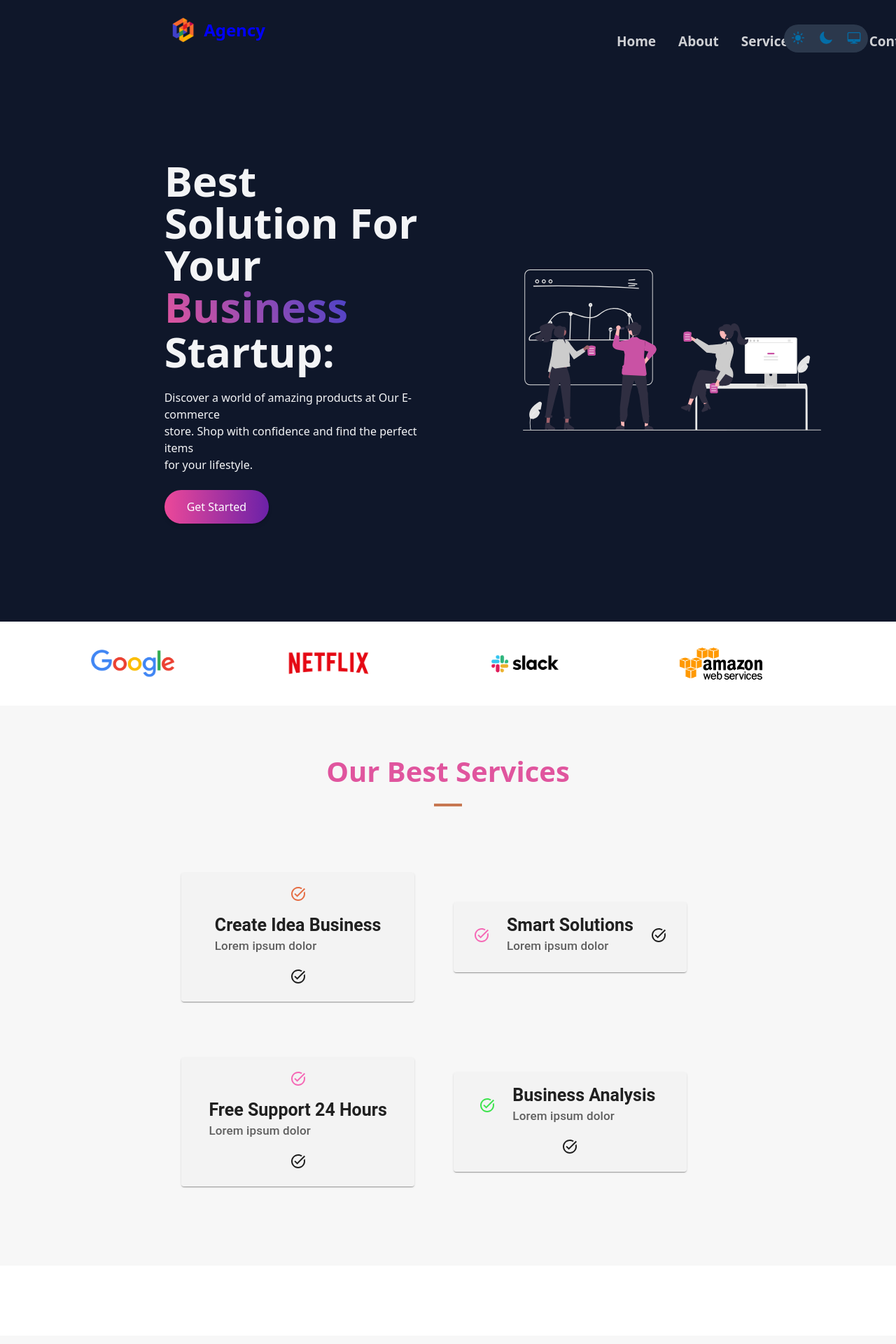
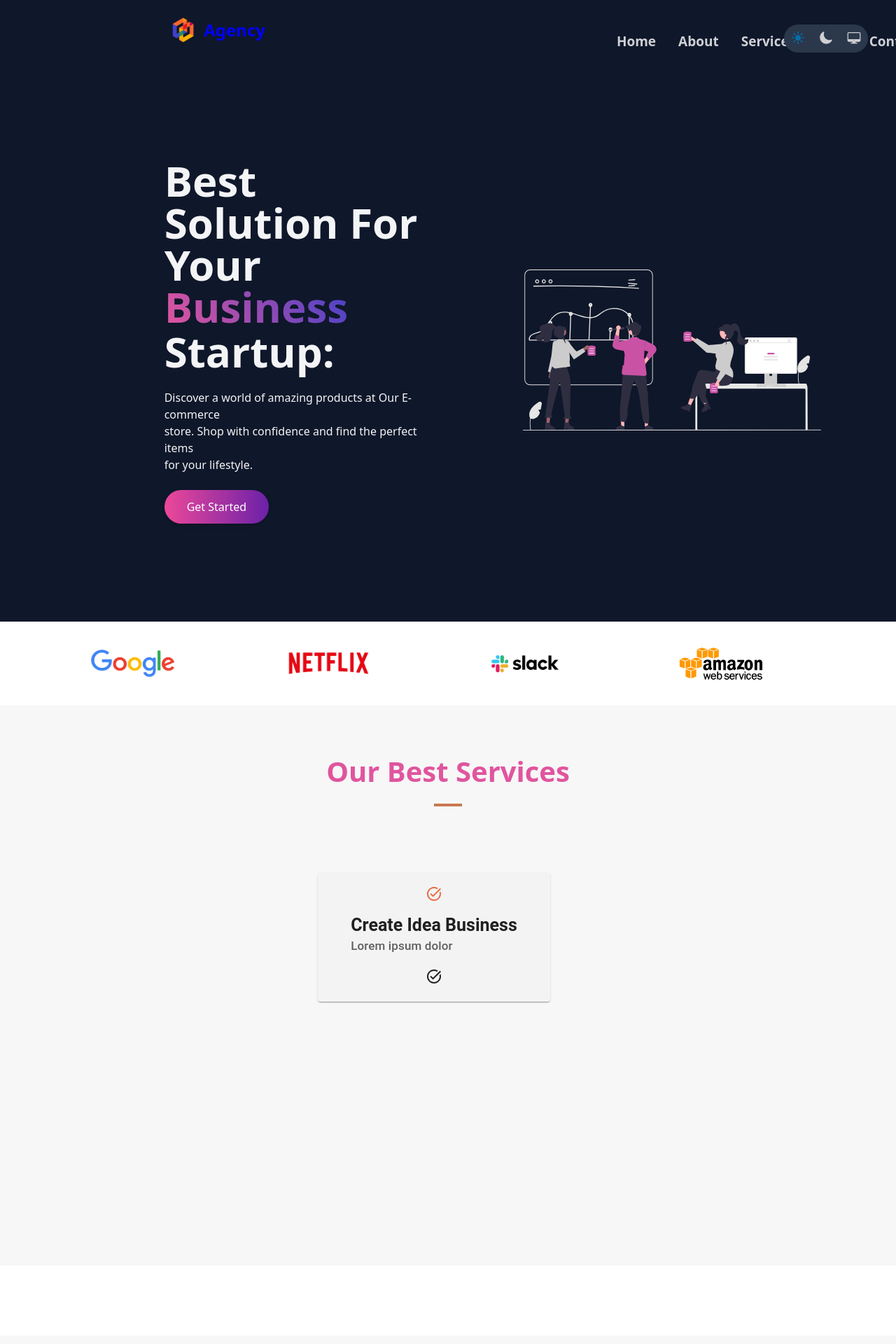
Before and after one commit to rakotoarisonlandry/Agency, a React (Vite) app: page / in a window 1280 px wide. Shown: the top 1920 px of the page at 70% size. Built offline with nearby package versions, Linux system fonts and the light colour scheme.

Commit message:
change methode' card

```diff
--- a/src/component/ServicePage.jsx
+++ b/src/component/ServicePage.jsx
@@ -6,6 +6,7 @@ import ServicePageSectionOne from "./ServicePageSectionOne";
 
 
 function ServicePage() {
+
   return (
     <React.Fragment>
       <Stack
@@ -42,9 +43,9 @@ function ServicePage() {
             </Grid>
           </CardContent>
         </Card>
-        <ServicePageSectionOne />
+        {/* <ServicePageSectionOne /> */}
       </Stack>
-      <ServicePageComponent />
+      {/* <ServicePageComponent /> */}
     </React.Fragment>
   );
 }
--- a/src/component/ServicePageSection.jsx
+++ b/src/component/ServicePageSection.jsx
@@ -4,6 +4,28 @@ import TaskAltIcon from "@mui/icons-material/TaskAlt";
 import ServicePageSectionTwo from "./servicePageSectionTwo";
 
 function ServicePageComponent() {
+  const options = [
+    {
+      id: "1",
+      texteHeader: " Free Support 24 Hours",
+      text: "Lorem ipsum dolor",
+    },
+    {
+      id: "2",
+      texteHeader: " Free Support 24 Hours",
+      text: "Lorem ipsum dolor",
+    },
+    {
+      id: "3",
+      texteHeader: " Free Support 24 Hours",
+      text: "Lorem ipsum dolor",
+    },
+    {
+      id: "4",
+      texteHeader: " Free Support 24 Hours",
+      text: "Lorem ipsum dolor",
+    },
+  ];
   return (
     <>
       <Stack
@@ -14,23 +36,58 @@ function ServicePageComponent() {
         alignItems="center"
         justifyContent="center"
       >
-        <Card sx={{ marginBottom: 10 ,marginRight: 5 ,marginTop:5,paddingY:0,width:"26%",backgroundColor:"rgba(239,239,239, 0.5)"}}>
-          <CardContent >
+        {options?.map((opt) => (
+          <Card
+            sx={{
+              marginBottom: 10,
+              marginRight: 5,
+              marginTop: 5,
+              paddingY: 0,
+              width: "26%",
+              backgroundColor: "rgba(239,239,239, 0.5)",
+            }}
+          >
+            <CardContent>
               <Grid
                 container
                 spacing={2}
                 alignItems="center"
                 justifyContent="center"
+                key={opt.id}
               >
                 <Grid item>
-              <TaskAltIcon style={{ color: "#f56ab6", border: "0px solid #e56e44", borderRadius: "0%", padding: "0px"}} />
+                  <TaskAltIcon
+                    style={{
+                      color: "#f56ab6",
+                      border: "0px solid #e56e44",
+                      borderRadius: "0%",
+                      padding: "0px",
+                    }}
+                  />
                 </Grid>
                 <Grid item>
-              <Typography variant="h5" component="h2" style={{fontSize:"25px" ,paddingLeft:"8px",paddingRight:"8px" ,fontWeight:"bolder" }} >
-                 Free Support 24 Hours
+                  <Typography
+                    variant="h5"
+                    component="h2"
+                    style={{
+                      fontSize: "25px",
+                      paddingLeft: "8px",
+                      paddingRight: "8px",
+                      fontWeight: "bolder",
+                    }}
+                  >
+                    {opt.texteHeader}
                   </Typography>
-                <Typography variant="h6" component="h6" style={{fontSize:"17px" ,paddingLeft:"8px" ,opacity:"0.7"}}>
-                  Lorem ipsum dolor
+                  <Typography
+                    variant="h6"
+                    component="h6"
+                    style={{
+                      fontSize: "17px",
+                      paddingLeft: "8px",
+                      opacity: "0.7",
+                    }}
+                  >
+                    {opt.text}
                   </Typography>
                 </Grid>
                 <Grid item>
@@ -39,7 +96,8 @@ function ServicePageComponent() {
               </Grid>
             </CardContent>
           </Card>
-        <ServicePageSectionTwo/>
+        ))}
+        {/* <ServicePageSectionTwo/> */}
       </Stack>
     </>
   );
--- a/src/component/header.jsx
+++ b/src/component/header.jsx
@@ -3,6 +3,7 @@ import logo from "../assets/image/logo.png";
 import { useThemeContext } from "../Tool/ThemeContext";
 import { motion } from "framer-motion";
 function Header() {
+  const [ThemeContext,setTheme] = useState("light")
   const options = [
     {
       icon: "sunny",
@@ -102,7 +103,7 @@ function Header() {
           {options?.map((opt) => (
             <button
               key={opt.text}
-              className="w-8 h-8 leading-9 text-xl rounded-full m-1 text-sky-600 "
+              className={`w-8 h-8 leading-9 text-xl rounded-full m-1 ${ThemeContext === opt.text && "text-sky-600"} `}
             >
               <ion-icon name={opt.icon}></ion-icon>
             </button>
```
Lines whose indentation alone changed are shown as unchanged.
